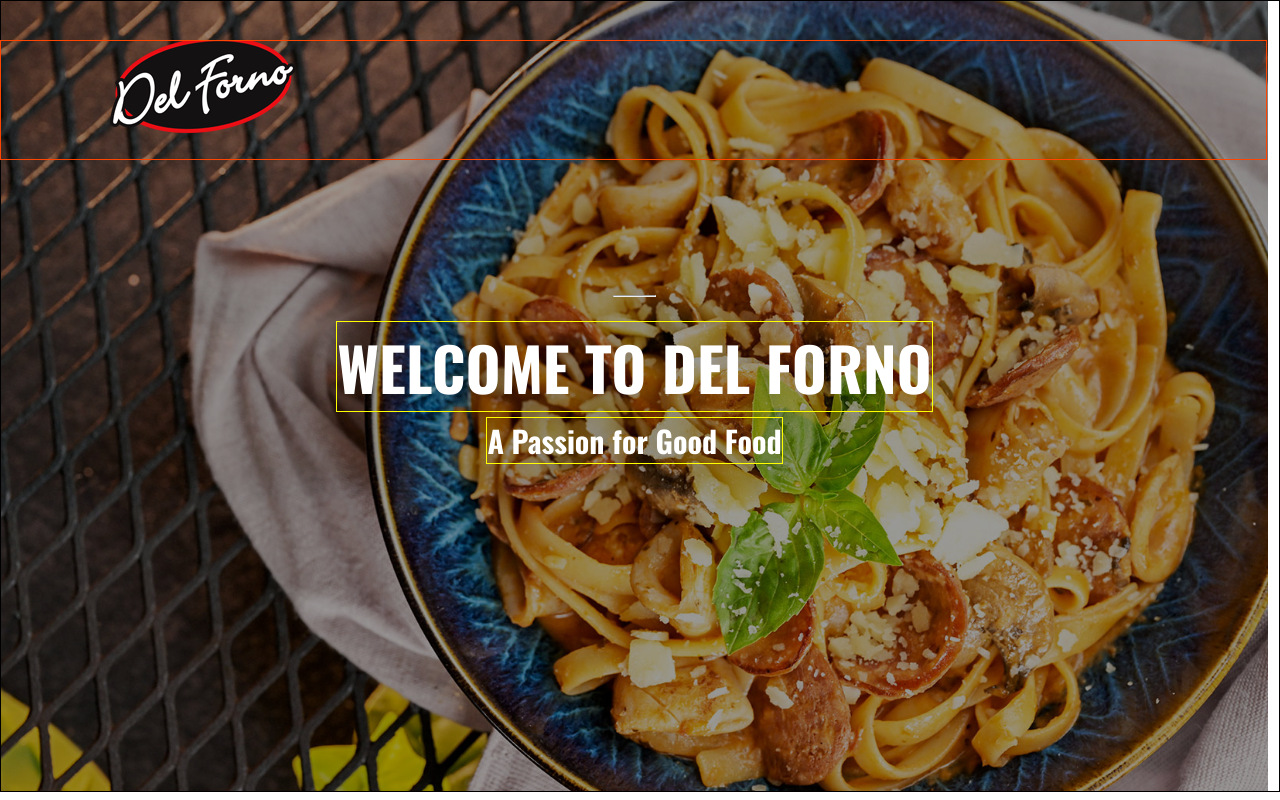
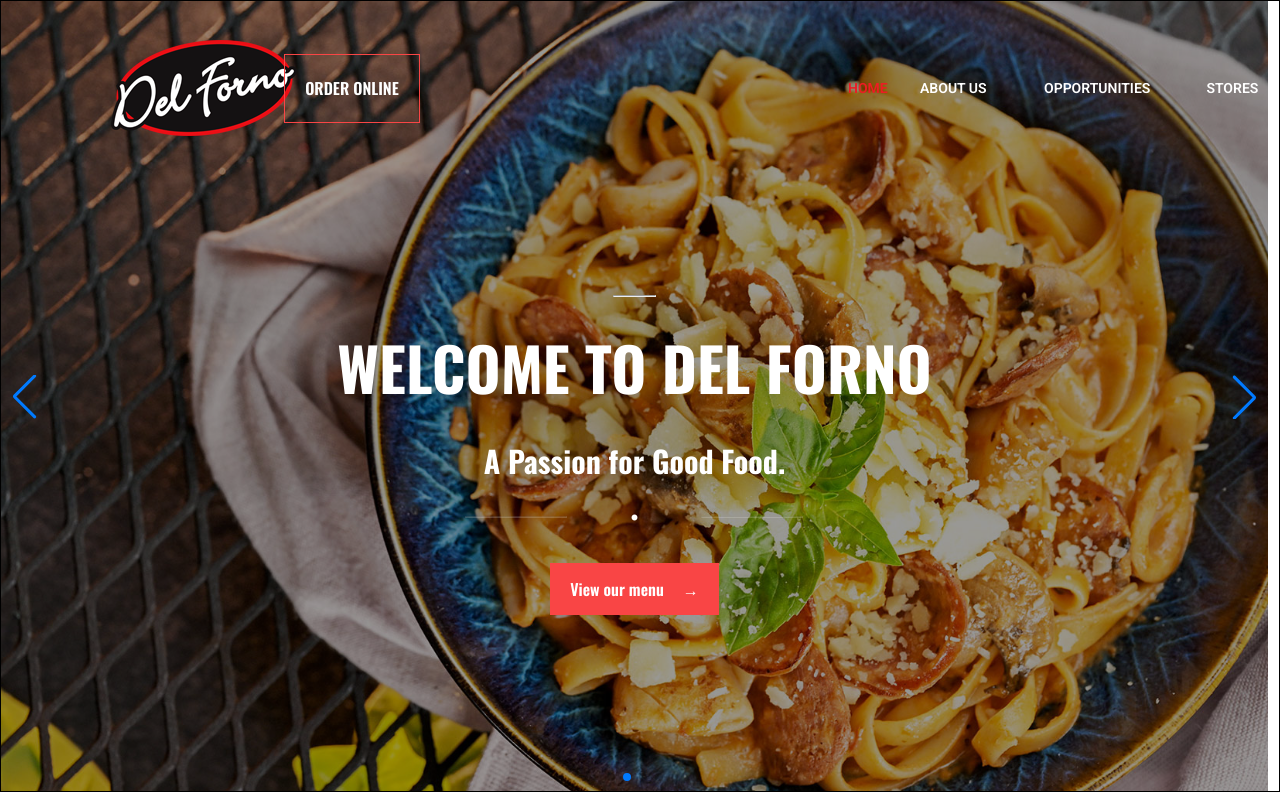
Before and after one commit to samuelmbaya/DelForno, a website: page index.html in a window 1280 px wide. Shown: the top 800 px of the page. Drawn offline with nearby package versions, Linux system fonts and the light colour scheme.

Commit message:
made chnges

```diff
--- a/index.html
+++ b/index.html
@@ -17,10 +17,20 @@
     <div class="front">
 
         <div class="navbar">
+
           <img src="/images/logo-white.png" alt="" class="logo1">
+          <a href="#" class="order-online-btn">ORDER ONLINE</a>
+          <a href="#banner" class="home">HOME</a>
+          <a href="#about" class="aboutus">ABOUT US</a>
+          <a href="#opps" class="opportunities">OPPORTUNITIES</a>
+          <a href="#stores" class="stores">STORES</a>
+          <a href="#menu" class="menu">MENU</a>
+          <a href="#promotion" class="promotion">PROMOTIONS</a>
+
+
         </div>
 
-        <div class="banner">
+        <div class="banner" id="banner">
 
             <swiper-container class="mySwiper" pagination="true" pagination-clickable="true" navigation="true" space-between="0"
             loop="true" autoplay-delay="3000" speed="2800" autoplay-disable-on-interaction="false">
@@ -31,11 +41,14 @@
                         <p class="s1p1">WELCOME TO DEL FORNO</p>
                     </div>
                     <div class="s1c2">
-                        <h4 class="s1h4">A Passion for Good Food</h4>
+                        <h4 class="s1h4">A Passion for Good Food.</h4>
                     </div>
+                    <hr class="s1hr2"> <span class="spannn">.</span> <hr class="s1hr3">
+                    <button class="view-stores-btn">View our menu <span class="abtspan1">→</span></button>
+
                 </swiper-slide>
 
-                <!-- <swiper-slide><img src="/images/pic-04.jpg" alt="">
+                <swiper-slide><img src="/images/pic-04.jpg" alt="">
                     <hr class="s1hr">
                     <div class="s1c1">
                         <p class="s1p1">TOO HOT TO HANDLE</p>
@@ -43,6 +56,8 @@
                     <div class="s1c2">
                         <h4 class="s1h4">Too Tasty to Resist</h4>
                     </div>
+                    <hr class="s1hr2"> <span class="spannn">.</span> <hr class="s1hr3">
+                      <button class="view-stores-btn">Join the family <span class="abtspan1">→</span></button>
                 </swiper-slide>
 
                 <swiper-slide><img src="/images/pic-10.jpg" alt="">
@@ -53,6 +68,8 @@
                     <div class="s1c2">
                         <h4 class="s1h4">Taste that delivers, No Middleman, Just Del Forno</h4>
                     </div>
+                    <hr class="s1hr2"> <span class="spannn">.</span> <hr class="s1hr3">
+                      <button class="view-stores-btn">Order online <span class="abtspan1">→</span></button>
                 </swiper-slide>
 
                 <swiper-slide><img src="/images/mountainlake.jpg" alt="">
@@ -63,7 +80,9 @@
                     <div class="s1c2">
                         <h4 class="s1h4">New store now open.</h4>
                     </div>
-                </swiper-slide> -->
+                    <hr class="s1hr2"> <span class="spannn">.</span> <hr class="s1hr3">
+                      <button class="view-stores-btn">View our stores <span class="abtspan1">→</span></button>
+                </swiper-slide>
 
               </swiper-container>
 
@@ -101,6 +120,9 @@
 
         <div class="menu">
 
+            <!-- <h4 class="menuh4">DEL FORNO</h4>
+            <h2 class="menuh2">WE <span class="mspan1">LEAD</span> OTHERS FOLLOW</h2> -->
+
         </div>
 
     </div>
--- a/style.css
+++ b/style.css
@@ -10,7 +10,6 @@
 }
 
 .navbar{
-    border: 1px solid orangered;
     width: 99vw;
     height: 15vh;
     position: absolute;
@@ -20,15 +19,124 @@
 
 .logo1{
     position: absolute;
-    margin-left: 8vw;
-    margin-top: -0.7vh;
+    margin-left: 8.1vw;
+    margin-top: -0.3vh;
 }
+
+.order-online-btn {
+    position: absolute;
+    margin-top: 1.8vh;
+    padding: 1px 20px;
+    font-size: 16px;
+    font-weight: 600;
+    line-height: 65px;
+    font-family: 'Oswald';
+    color: white;
+    margin-left: 22.2vw;
+    background-color: transparent;
+    border: 1px solid #f94545;
+    text-decoration: none;
+    transition: background-color 0.3s ease;
+  }
+
+  .order-online-btn:hover {
+    background-color: rgba(249, 69, 69, 1);
+    color: white;
+  }
+
+  .home{
+    position: absolute;
+    text-decoration: none;
+    font-size: 14px;
+    font-family: "Roboto", serif;
+    font-weight: 600;
+    color: #ed1c24;
+    margin-left: 106vh;
+    margin-top: 5vh;
+  }
+
+  .aboutus{
+    font-family: "Roboto", serif;
+    position: absolute;
+    text-decoration: none;
+    font-size: 14px;
+    color: #fff;
+    margin-top: 5vh;
+    font-weight: 600;
+    margin-left: 115vh;
+  }
+
+  .opportunities{
+    font-family: "Roboto", serif;
+    position: absolute;
+    text-decoration: none;
+    font-size: 14px;
+    color: #fff;
+    margin-top: 5vh;
+    font-weight: 600;
+    margin-left: 130.5vh;
+  }
+
+  .stores{
+    font-family: "Roboto", serif;
+    position: absolute;
+    text-decoration: none;
+    font-size: 14px;
+    color: #fff;
+    margin-top: 5vh;
+    font-weight: 600;
+    margin-left: 150.8vh;
+  }
+
+  .menu{
+    font-family: "Roboto", serif;
+    position: absolute;
+    text-decoration: none;
+    font-size: 14px;
+    color: #fff;
+    margin-top: 5vh;
+    font-weight: 600;
+    margin-left: 161.6vh;
+  }
+
+  .promotion{
+    font-family: "Roboto", serif;
+    position: absolute;
+    text-decoration: none;
+    font-size: 14px;
+    color: #fff;
+    margin-top: 5vh;
+    font-weight: 600;
+    margin-left: 170.8vh;
+  }
 
 .banner{
     border: 1px solid black;
     width: 100vw;
     height: 99vh;
 }
+
+.view-stores-btn {
+    position: absolute;
+    background: rgb(249, 69, 69);
+    color: #fff;
+    font-size: 16px;
+    font-family: 'Oswald';
+    font-weight: 600;
+    padding: 14px 20px;
+    border: 1px;
+    margin-top: 48vh;
+    border-color: #ed1c24;
+    cursor: pointer;
+    transition: background-color 0.3s ease, transform 0.2s ease;
+  }
+
+  .view-stores-btn:hover {
+   background: #fff;
+   color: #f94545;
+   border: transparent;
+  }
+
 
 .about{
     width: 99vw;
@@ -162,11 +270,32 @@
   margin-top: 55.9vh;
 }
 
-.menu{
+/* .menu{
     border: 1px solid purple;
     width: 99vw;
     height: 100vh;
+    text-align: center;
+     display: flex;
+    align-items: center;
+    justify-content: center;
+    margin-top: -33.5vh;
 }
+
+.menuh4{
+    font-size: 20px;
+    color: #616161;
+    font-family: 'Oswald';
+}
+
+.menuh2{
+    font-family: 'Oswald';
+    color: #616161;
+    margin-top: 10vh;
+}
+
+.mspan1{
+    color: #f94545;
+} */
 
 .back{
     border: 1px solid ridge red;
@@ -202,7 +331,6 @@
 
   .s1c1{
     position: absolute;
-    border: 1px solid yellow;
     color: white;
     font-family: 'Oswald';
     display: flex;
@@ -221,6 +349,7 @@
   }
 
   .s1hr{
+    font-weight: 100;
     margin-top: -25.3vh;
     position: absolute;
     width: 3.4vw;
@@ -228,9 +357,36 @@
     background: rgba(255, 255, 255, 0.6);
   }
 
+  .s1hr2{
+position: absolute;
+color: black;
+background: #292929;
+width: 8vw;
+margin-top: 30vh;
+margin-left: -18.5vw;
+opacity: 20%;
+  }
+
+  .s1hr3{
+position: absolute;
+position: absolute;
+color: black;
+background: #292929;
+width: 8vw;
+margin-top: 30vh;
+margin-left: 18.4vw;
+opacity: 20%;
+}
+
+.spannn{
+    position: absolute;
+    margin-top: 26.5vh;
+    color: white;
+    font-size: 50px;
+}
+
   .s1c2{
       position: absolute;
-      border: 1px solid yellow;
       color: white;
       font-family: 'Oswald';
       display: flex;
@@ -240,6 +396,7 @@
 
     .s1h4{
       font-size: 30px;
+      margin-top: 5vh;
     }
 
     .winh1{
```
